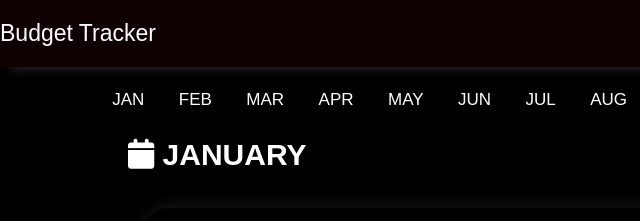
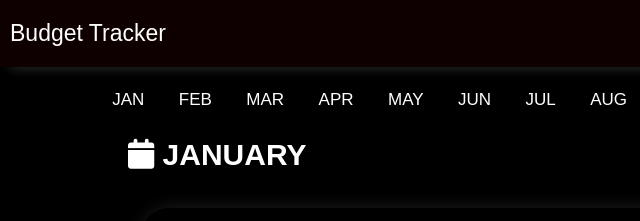
Before and after one commit to prabhatshu/budget-tracker, a plain HTML site: page index.html in a window 1280 px wide. Shown: the top 221 px of the page, 0-640 px from the left. Drawn offline with Linux system fonts and the light colour scheme.

Commit message:
Update jan.css

```diff
--- a/jan.css
+++ b/jan.css
@@ -237,7 +237,7 @@ body{
     font-weight: 500;
     width: 100%;
 
-    padding: 20px 0;
+    padding: 20px 10px;
     position: fixed;
     top: 0;
     z-index: 100;
```
